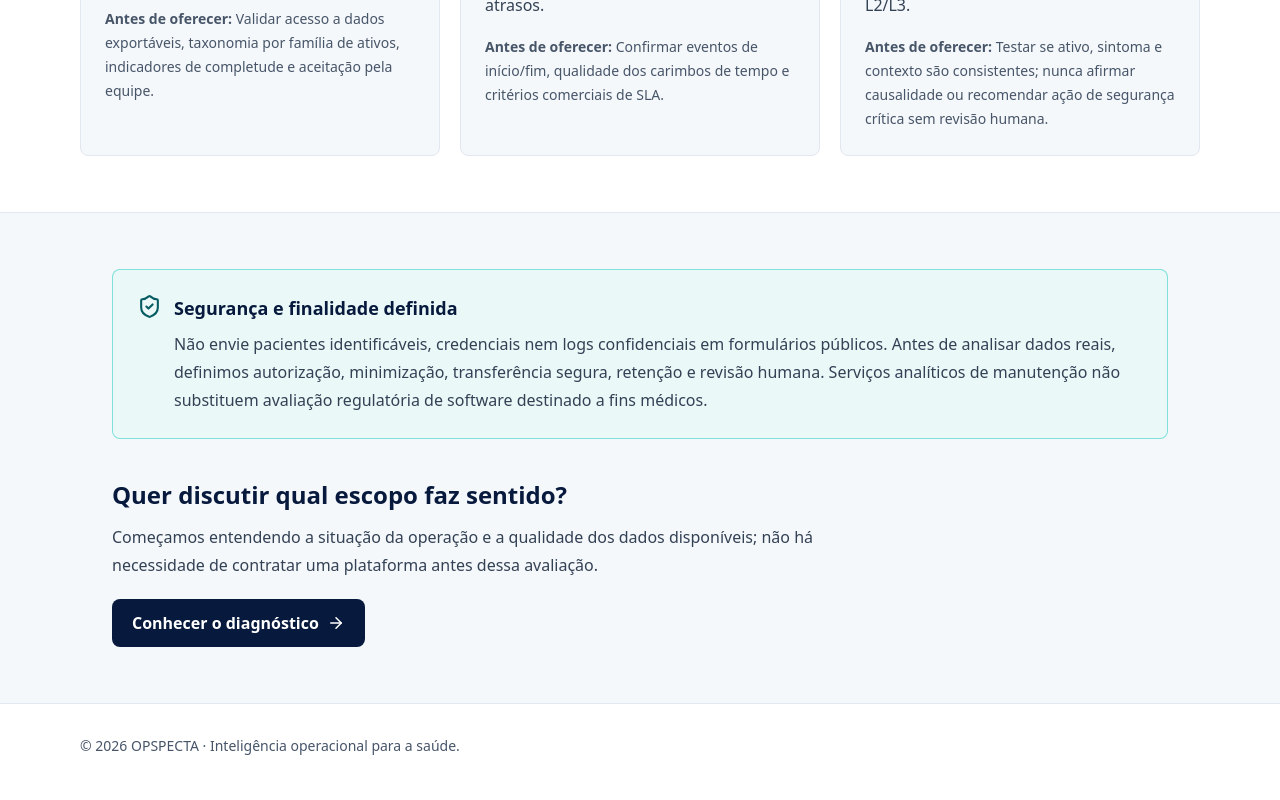
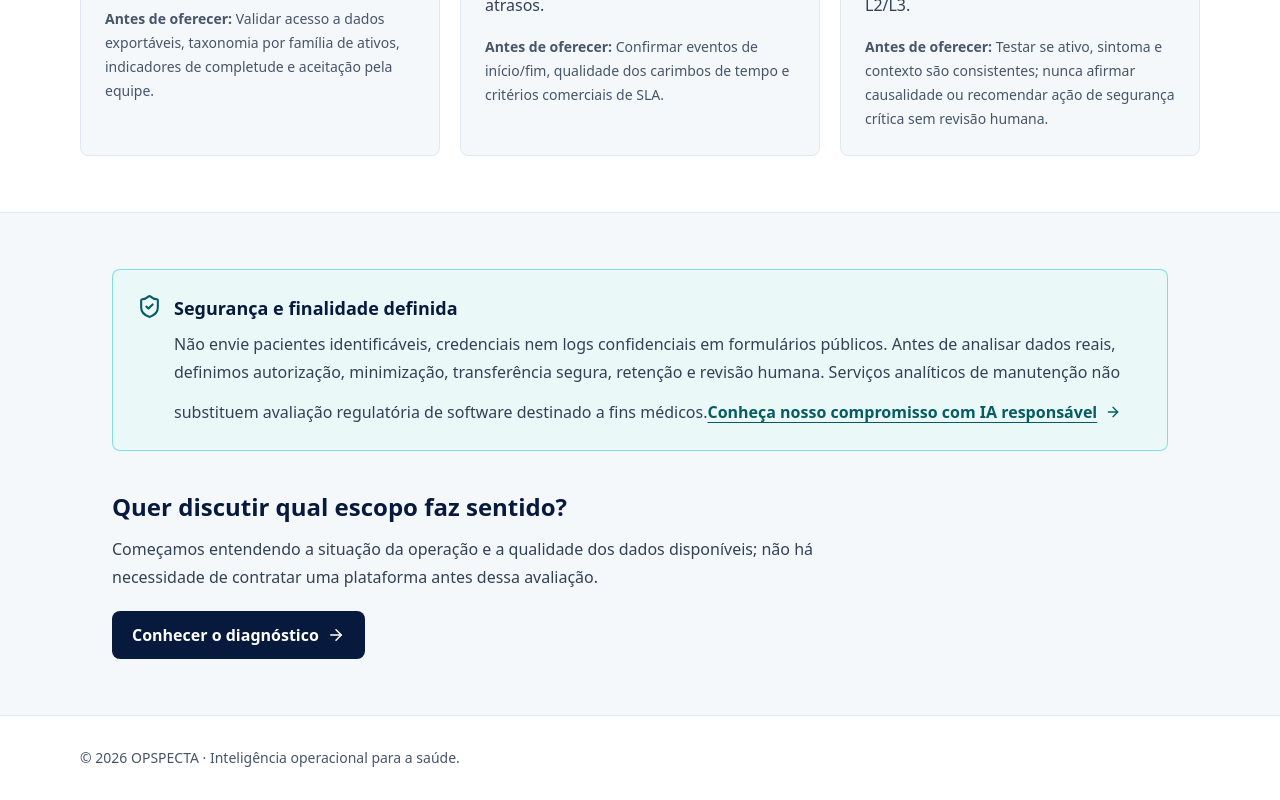
Before and after one commit to FPConnect/fpconnect-rca-copilot, a Next.js app in the folder apps/web/: page /solucoes in a window 1280 px wide. Shown: the part 1770-2570 px from the top of the page. Built offline with nearby package versions, Linux system fonts and the light colour scheme; no server answers.

Commit message:
Link corporate solutions to truthful responsible AI disclosures

```diff
--- a/apps/web/src/app/solucoes/page.tsx
+++ b/apps/web/src/app/solucoes/page.tsx
@@ -151,6 +151,9 @@ export default function SolucoesPage() {
               Não envie pacientes identificáveis, credenciais nem logs confidenciais em formulários públicos.
               Antes de analisar dados reais, definimos autorização, minimização, transferência segura, retenção e revisão humana.
               Serviços analíticos de manutenção não substituem avaliação regulatória de software destinado a fins médicos.
+              <Link href="/ia-responsavel" className="mt-3 inline-flex items-center gap-2 font-bold text-[#075c63] underline underline-offset-4">
+                Conheça nosso compromisso com IA responsável <ArrowRight size={16} aria-hidden="true" />
+              </Link>
             </p>
           </div>
         </div>
```
